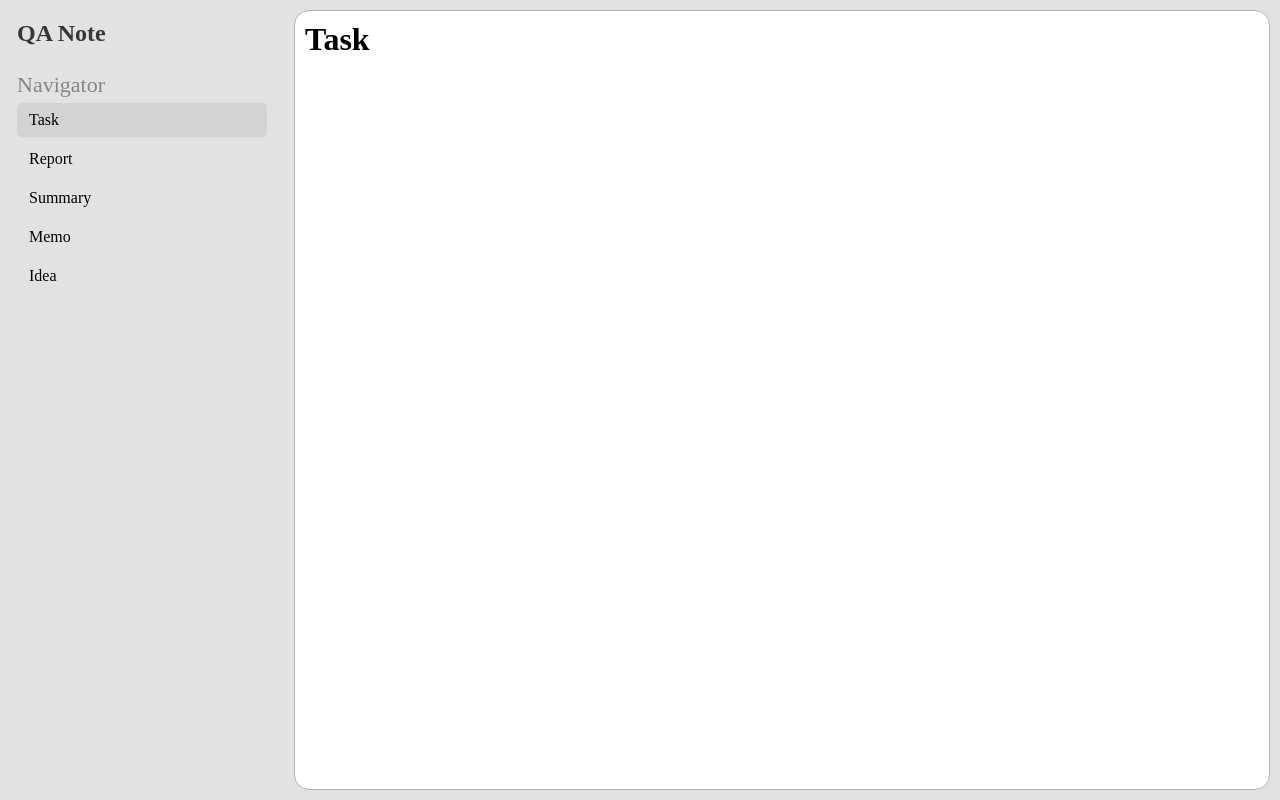
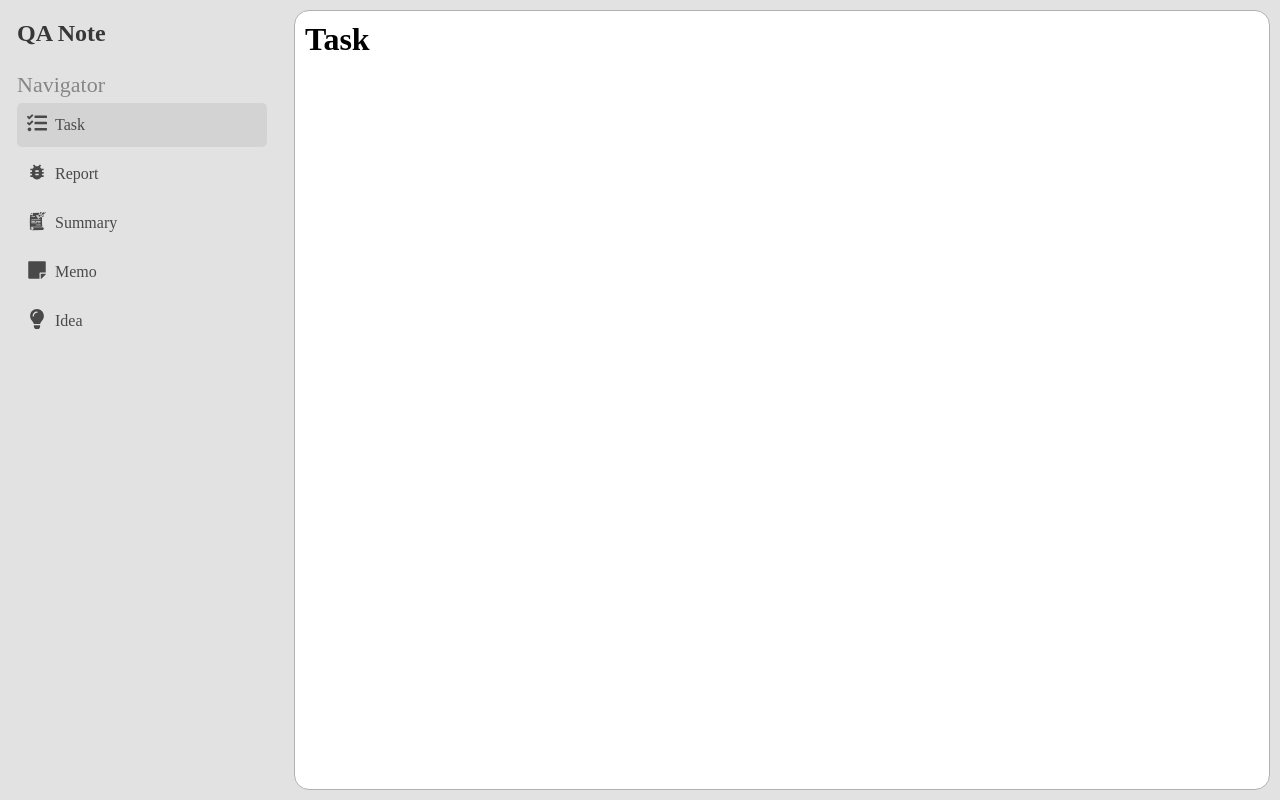
Before and after one commit to Idooru/qa_note_web, a React (Vite) app: page /task in a window 1280 px wide. Built offline with nearby package versions, Linux system fonts and the light colour scheme.

Commit message:
nav item 꾸미기

```diff
--- a/package.json
+++ b/package.json
@@ -12,6 +12,7 @@
   "dependencies": {
     "react": "^19.2.0",
     "react-dom": "^19.2.0",
+    "react-icons": "^5.5.0",
     "react-router-dom": "^7.11.0"
   },
   "devDependencies": {
--- a/src/components/navigator_list/NavigatorList.tsx
+++ b/src/components/navigator_list/NavigatorList.tsx
@@ -3,13 +3,23 @@ import "../../app/index.css";
 import NavigatorItem, { type NavItems } from "./navigator_item/NavigatorItem";
 import style from "./NavigatorList.module.css";
 import { useLocation } from "react-router-dom";
+import { FaTasks } from "react-icons/fa";
+import { MdBugReport } from "react-icons/md";
+import { GiStabbedNote } from "react-icons/gi";
+import { FaStickyNote } from "react-icons/fa";
+import { FaLightbulb } from "react-icons/fa";
 
 const _navItems: Array<NavItems> = [
-  { title: "Task", route: "/task", isSelected: true },
-  { title: "Report", route: "/report", isSelected: false },
-  { title: "Summary", route: "/summary", isSelected: false },
-  { title: "Memo", route: "/memo", isSelected: false },
-  { title: "Idea", route: "/idea", isSelected: false },
+  { title: "Task", route: "/task", isSelected: true, icon: FaTasks },
+  { title: "Report", route: "/report", isSelected: false, icon: MdBugReport },
+  {
+    title: "Summary",
+    route: "/summary",
+    isSelected: false,
+    icon: GiStabbedNote,
+  },
+  { title: "Memo", route: "/memo", isSelected: false, icon: FaStickyNote },
+  { title: "Idea", route: "/idea", isSelected: false, icon: FaLightbulb },
 ];
 const NavigatorList: FC = () => {
   const location = useLocation();
--- a/src/components/navigator_list/navigator_item/NavigatorItem.module.css
+++ b/src/components/navigator_list/navigator_item/NavigatorItem.module.css
@@ -4,12 +4,19 @@
 }
 
 .navigator_item {
-  padding: 8px 8px 8px 12px;
+  display: flex;
+  align-items: center;
+  padding: 10px;
   margin-bottom: 5px;
   cursor: pointer;
+  color: #494949;
 }
 
 .navigator_item:hover {
   background-color: #d3d3d3;
   border-radius: 5px;
 }
+
+.icon_area {
+  margin-right: 8px;
+}
--- a/src/components/navigator_list/navigator_item/NavigatorItem.tsx
+++ b/src/components/navigator_list/navigator_item/NavigatorItem.tsx
@@ -1,11 +1,13 @@
 import type { FC } from "react";
 import style from "./NavigatorItem.module.css";
 import { useNavigate } from "react-router-dom";
+import type { IconType } from "react-icons";
 
 export interface NavItems {
   title: string;
   route: string;
   isSelected: boolean;
+  icon?: IconType;
 }
 
 export interface NavigatorItemProps {
@@ -19,6 +21,8 @@ const NavigatorItem: FC<NavigatorItemProps> = ({ item }) => {
     navigate(item.route);
   };
 
+  const Icon = item.icon;
+
   return (
     <li
       onClick={handleClickNav}
@@ -26,6 +30,7 @@ const NavigatorItem: FC<NavigatorItemProps> = ({ item }) => {
         item.isSelected ? style.selected_item : ""
       }`}
     >
+      <span className={style.icon_area}>{Icon && <Icon size={20} />}</span>
       {item.title}
     </li>
   );
```
Also changed, not shown: 1 other file (tests, documents, lock files or other folders).
